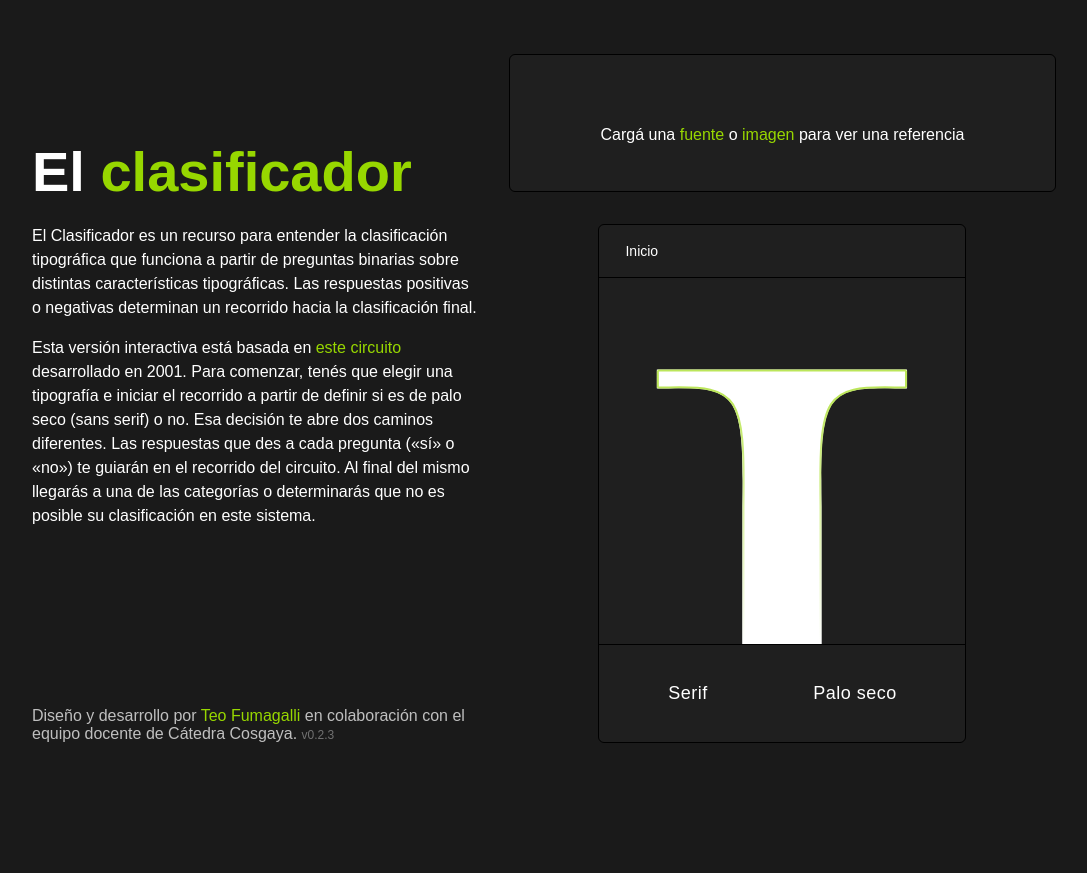
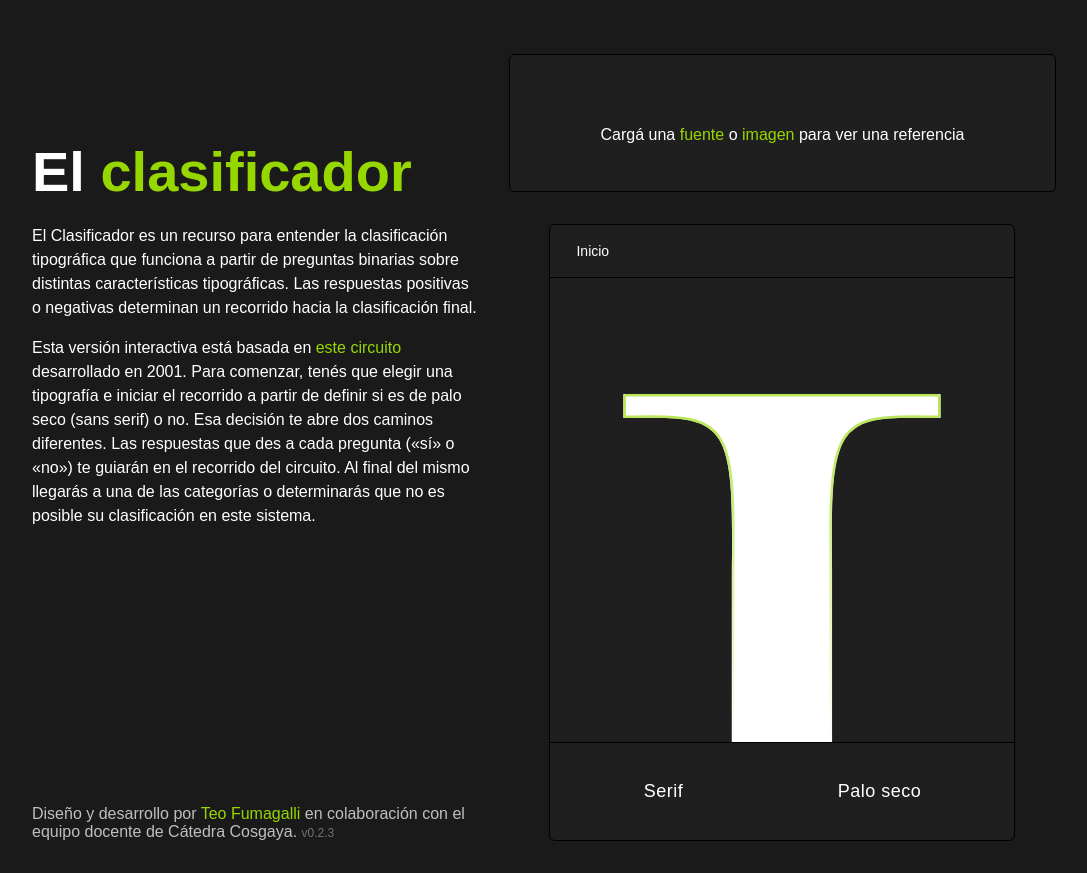
Before and after one commit to teofum/clasificador, a React (Vite) app: page / in a window 1280 px wide. Both pictures are taken after a click on the button "Seguir sin referencia". Shown: the whole page, without its empty margins (96-1183 px from the left). Before the commit the page ends 800 px from the top, so only its background shows below. Built offline with nearby package versions, Linux system fonts and the light colour scheme; a web font is replaced by a local one.

Commit message:
layout fix

```diff
--- a/src/components/DecisionCard.css
+++ b/src/components/DecisionCard.css
@@ -9,7 +9,7 @@
   width: var(--card-width);
   overflow: hidden;
 
-  min-width: 420px;
+  min-width: 530px;
   max-width: calc(100vh - 23rem);
   margin: 0 auto;
 }
```
